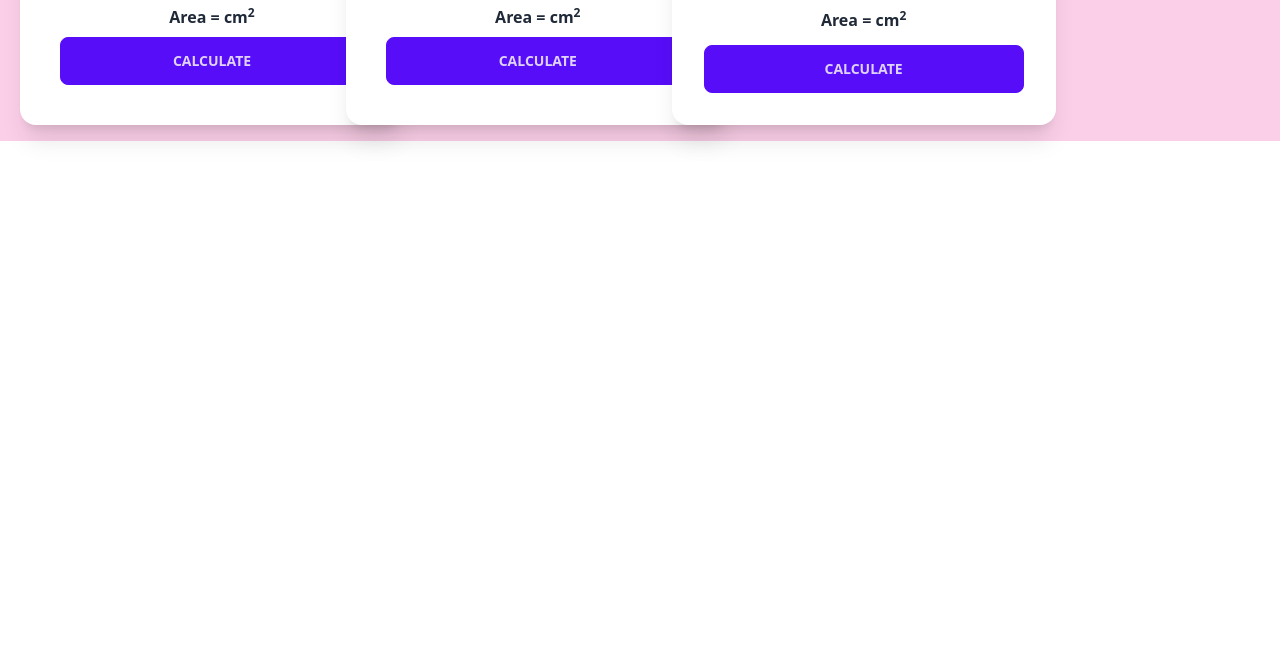
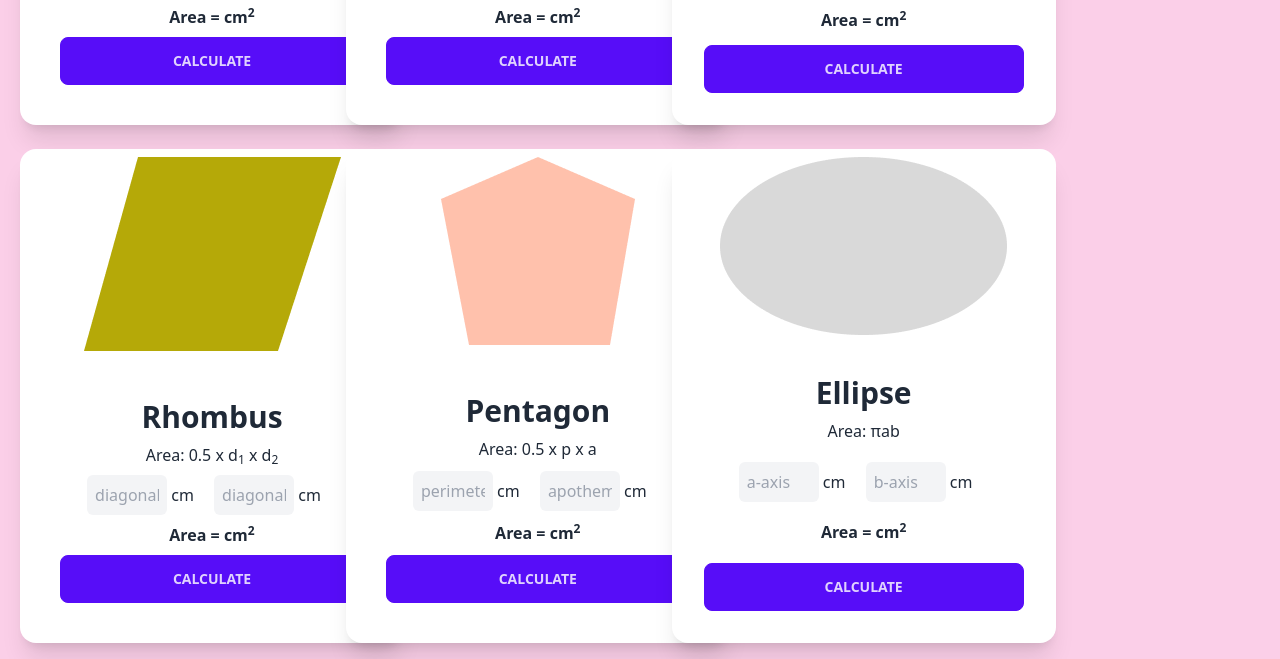
Before and after one commit to wahidalam91/geometry-genius, a plain HTML site: page index.html in a window 1280 px wide. Shown: the part 529-1188 px from the top of the page. Before the commit the page ends 800 px from the top, so only its background shows below. Drawn offline with nearby package versions, Linux system fonts and the light colour scheme.

Commit message:
Finalised with  Rhombus, Pentagon and Ellipse Cards Completed

```diff
--- a/index.html
+++ b/index.html
@@ -68,6 +68,60 @@
                       </div>
                     </div>
                 </div>
+                <!-- Rhombus Card -->
+                <div class="card w-60 lg:w-96  bg-base-100 shadow-xl">
+                    <figure class="p-2"><img src="/images/rhombus.png" alt="Rhombus" /></figure>
+                    <div class="card-body p-10 ">
+                      <h2 class="text-center font-bold text-3xl">Rhombus</h2>
+                      <p class="text-center">Area: 0.5 x d<sub>1</sub> x d<sub>2</sub></p>
+                      <p class="text-center">
+                        <input type="text" placeholder="diagonal-1" id="diagonal-1" class="w-20 p-2 rounded-md bg-gray-100">
+                        <span class="mr-4">cm</span>
+                        <input type="text" placeholder="diagonal-2" id="diagonal-2" class="w-20 p-2 rounded-md bg-gray-100">
+                        <span class="mr-4">cm</span>
+                      </p>
+                      <p class="font-semibold text-center">Area = <span id="rhombus-area"></span><span>cm<sup>2</sup></span></p>
+                      <div class="card-actions">
+                        <button class="btn btn-primary w-full"  onclick="calculateRhomusArea()">Calculate</button>
+                      </div>
+                    </div>
+                </div>
+                <!-- Pentagon Card -->
+                <div class="card w-60 lg:w-96  bg-base-100 shadow-xl">
+                    <figure class="p-2"><img src="/images/pentagon.png" alt="Pentagon" /></figure>
+                    <div class="card-body p-10 ">
+                      <h2 class="text-center font-bold text-3xl">Pentagon</h2>
+                      <p class="text-center">Area:  0.5 x p x a</p>
+                      <p class="text-center">
+                        <input type="text" placeholder="perimeter" id="perimeter" class="w-20 p-2 rounded-md bg-gray-100">
+                        <span class="mr-4">cm</span>
+                        <input type="text" placeholder="apothem" id="apothem" class="w-20 p-2 rounded-md bg-gray-100">
+                        <span class="mr-4">cm</span>
+                      </p>
+                      <p class="font-semibold text-center">Area = <span id="pentagon-area"></span><span>cm<sup>2</sup></span></p>
+                      <div class="card-actions">
+                        <button class="btn btn-primary w-full" onclick="calculatePentagonArea()">Calculate</button>
+                      </div>
+                    </div>
+                </div>
+                <!-- Ellipse Card -->
+                <div class="card w-60 lg:w-96  bg-base-100 shadow-xl">
+                    <figure class="p-2"><img src="/images/ellipse.png" alt="Ellipse" /></figure>
+                    <div class="card-body ">
+                      <h2 class="text-center font-bold text-3xl">Ellipse</h2>
+                      <p class="text-center">Area: πab </p>
+                      <p class="text-center">
+                        <input type="text" placeholder="a-axis" id="a-axis" class="w-20 p-2 rounded-md bg-gray-100">
+                        <span class="mr-4">cm</span>
+                        <input type="text" placeholder="b-axis" id="b-axis" class="w-20 p-2 rounded-md bg-gray-100">
+                        <span class="mr-4">cm</span>
+                      </p>
+                      <p class="font-semibold text-center">Area = <span id="ellipse-area"></span><span>cm<sup>2</sup></span></p>
+                      <div class="card-actions">
+                        <button class="btn btn-primary w-full" onclick="calculateEllipseArea()">Calculate</button>
+                      </div>
+                    </div>
+                </div>
 
 
             </div>
--- a/js/area-calculator.js
+++ b/js/area-calculator.js
@@ -42,3 +42,50 @@ function calculateParallelogramArea() {
     addCalculationEntry("Parallelogram", parallelogramAreaFormula);
 
 }
+
+function calculateRhomusArea() {
+    const diagonal1 = getInputFieldValue("diagonal-1");
+    const diagonal2 = getInputFieldValue("diagonal-2");
+    if(isNaN(diagonal1) || isNaN(diagonal2)){
+        alert("Please Insert Number");
+        return;
+    }
+    const rhombusAreaFormula = 0.5 * diagonal1 * diagonal2;
+
+    setElementText("rhombus-area", rhombusAreaFormula);
+
+    addCalculationEntry("Rhombus", rhombusAreaFormula);
+
+
+}
+
+function calculatePentagonArea() {
+    const pentagonPerimeter = getInputFieldValue("perimeter");
+    const pentagonApothem = getInputFieldValue("apothem");
+    if(isNaN(pentagonPerimeter) || isNaN(pentagonApothem)){
+        alert("Please Insert Number");
+        return;
+    }
+    const pentagonAreaFormula = 0.5 * pentagonPerimeter * pentagonApothem;
+
+    setElementText("pentagon-area", pentagonAreaFormula);
+
+    addCalculationEntry("Pentagon", pentagonAreaFormula);
+
+
+}
+
+function calculateEllipseArea() {
+    const aAxis = getInputFieldValue("a-axis");
+    const bAxis = getInputFieldValue("b-axis");
+    if(isNaN(aAxis) || isNaN(bAxis)){
+        alert("Please Insert Number");
+        return;
+    }
+
+    const ellipseAreaFormula = (Math.PI * aAxis * bAxis).toFixed(2);
+
+    setElementText("ellipse-area", ellipseAreaFormula);
+
+    addCalculationEntry("Ellipse", ellipseAreaFormula);
+}
```
